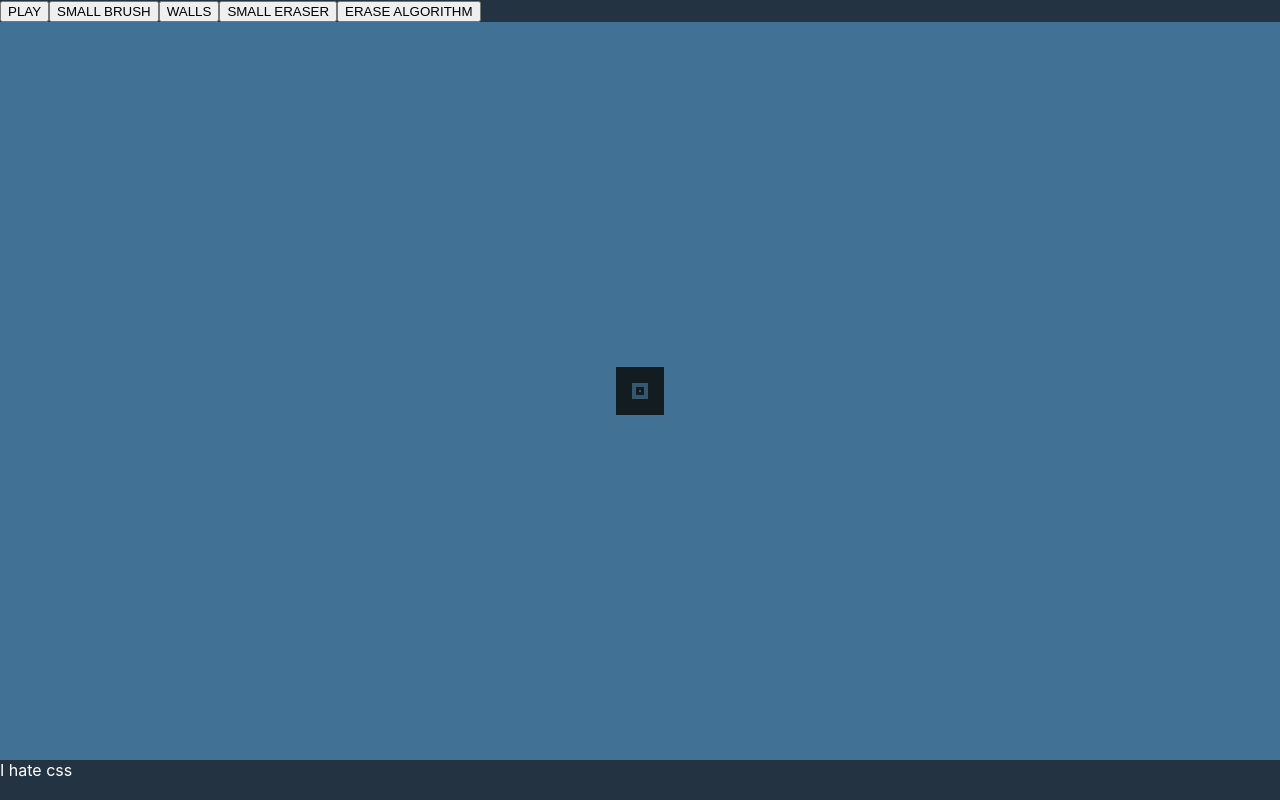
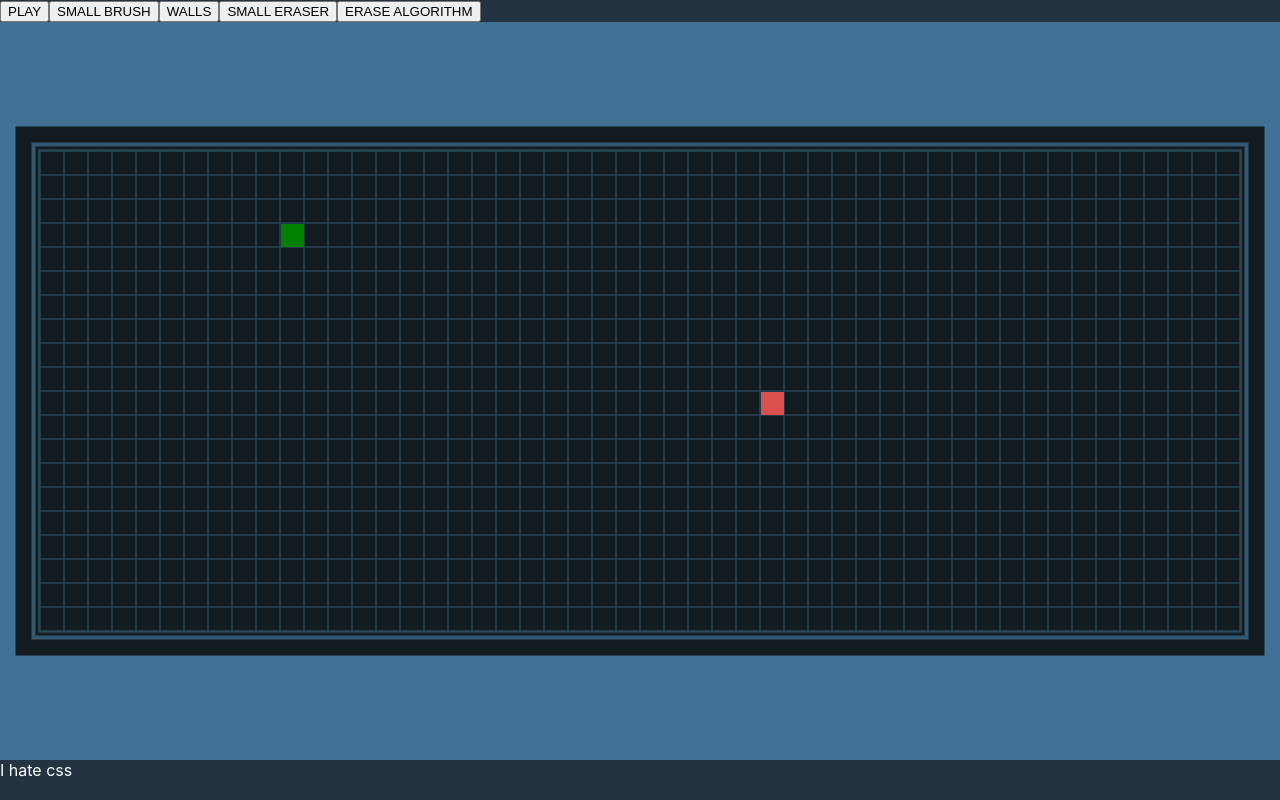
Before and after one commit to SnoogySocks/path-finding-visualizer, a React (Vite) app: page / in a window 1280 px wide. Built offline with nearby package versions, Linux system fonts and the light colour scheme.

Commit message:
got the grid to change sizes on refresh

```diff
--- a/src/PathFindingVisualizer/Grid/index.tsx
+++ b/src/PathFindingVisualizer/Grid/index.tsx
@@ -49,8 +49,8 @@ const Grid: React.FC<GridProps> = ({
   const [hasDisplayedPath, setHasDisplayedPath] = useState(false);
   const [pendingAnimations, setPendingAnimations] = useState<number[]>([]);
   const [startNode, setStartNode] = useState<NodeType>({
-    row: START_END_COORDS.START_NODE_ROW,
-    col: START_END_COORDS.START_NODE_COL,
+    row: 4,
+    col: 10,
     weight: 1,
     state: NODE_STATE.START,
   });
@@ -139,6 +139,7 @@ const Grid: React.FC<GridProps> = ({
   ]);
 
   const handleMouseDown = (row: number, col: number) => {
+    console.log("mouse down", grid);
     if (isRunning) return;
     setMouseIsPressed(true);
 
--- a/src/PathFindingVisualizer/Grid/useGrid.ts
+++ b/src/PathFindingVisualizer/Grid/useGrid.ts
@@ -63,7 +63,7 @@ const useGrid = (rows: number, cols: number): useGridType => {
       }
     }
     return grid;
-  }, []);
+  }, [rows, cols]);
 
   // Create a new grid with grid[row][col] modified to value
   const setCell = useCallback(
--- a/src/PathFindingVisualizer/index.tsx
+++ b/src/PathFindingVisualizer/index.tsx
@@ -1,4 +1,4 @@
-import React, { useState, useEffect, createRef } from "react";
+import React, { useState, useLayoutEffect, createRef } from "react";
 
 // local imports
 import "./PathFindingVisualizer.css";
@@ -7,11 +7,11 @@ import Grid from "./Grid";
 import Algorithm from "../algorithms/Algorithm";
 import Dijkstra from "../algorithms/Dijkstra";
 import BFS from "../algorithms/BFS";
-import { NODE_SIZE } from "../constants";
+import { GRID_SIZE, NODE_SIZE } from "../constants";
 
 const useRefDimensions = (ref: React.RefObject<HTMLDivElement>) => {
-  const [dimensions, setDimensions] = useState({ width: 0, height: 0 });
-  useEffect(() => {
+  const [dimensions, setDimensions] = useState({ width: 23, height: 23 });
+  useLayoutEffect(() => {
     if (!ref.current) {
       console.error("ref.current is null");
       return;
@@ -19,7 +19,6 @@ const useRefDimensions = (ref: React.RefObject<HTMLDivElement>) => {
     const boundingRect = ref.current.getBoundingClientRect();
     const { width, height } = boundingRect;
     setDimensions({ width: Math.round(width), height: Math.round(height) });
-    console.log(width, height);
   }, []);
 
   return dimensions;
@@ -68,8 +67,10 @@ const PathFindingVisualizer: React.FC = () => {
           isErasing={isErasing}
           isErasingAlgorithm={isErasingAlgorithm}
           setIsErasingAlgorithm={setIsErasingAlgorithm}
-          cols={Math.floor(contentWidth / NODE_SIZE)}
-          rows={Math.floor(contentHeight / NODE_SIZE)}
+          // rows={Math.floor(contentHeight / NODE_SIZE)}
+          // cols={Math.floor(contentWidth / NODE_SIZE)}
+          rows={GRID_SIZE.ROW_SIZE}
+          cols={GRID_SIZE.COL_SIZE}
           algorithm={algorithm}
           animationSpeed={animationSpeed}
         />
```
